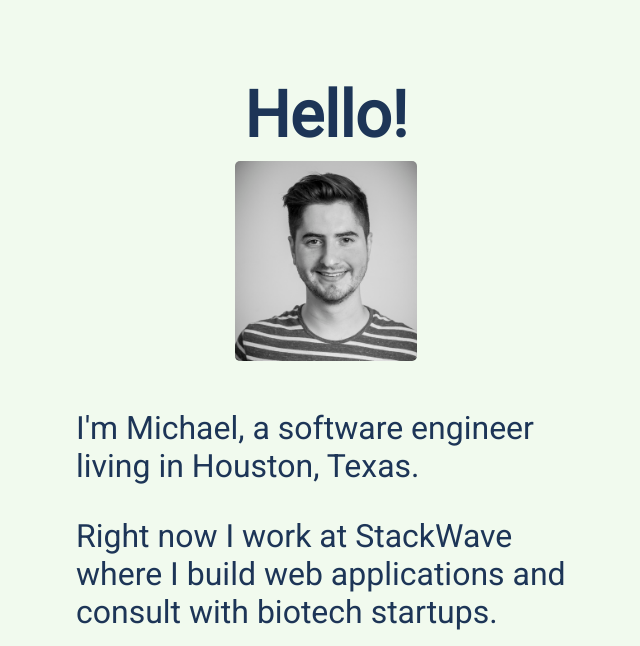
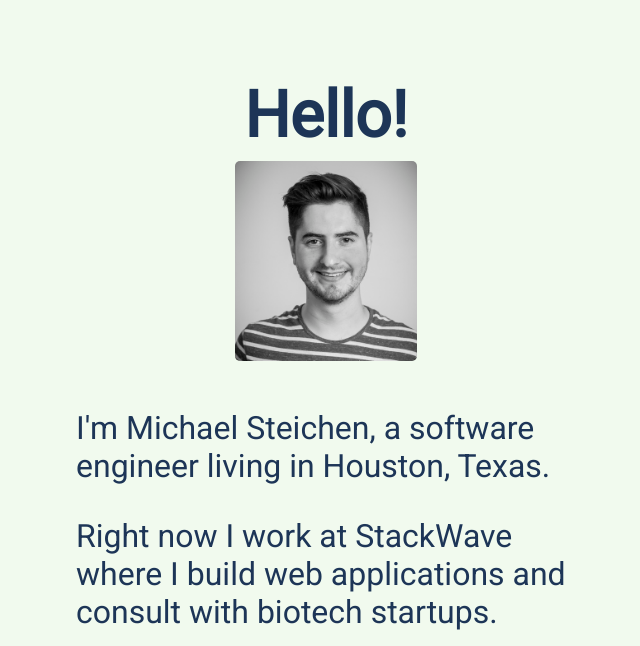
Before and after one commit to mjsteichen/mjsteichen.github.io, a Gatsby site: page / in a window 1280 px wide. Shown: the top 646 px of the page, without its empty margins (314-954 px from the left). Built offline with nearby package versions, Linux system fonts and the light colour scheme; Gatsby itself is replaced by a stand-in of ours.

Commit message:
full name

```diff
--- a/src/pages/index.js
+++ b/src/pages/index.js
@@ -16,7 +16,7 @@ export default function Home({ data }) {
         />
       </div>
       <div id="homepage--about">
-        <p>I'm Michael, a software engineer living in Houston, Texas.</p>
+        <p>I'm Michael Steichen, a software engineer living in Houston, Texas.</p>
         <p>Right now I work at StackWave where I build web applications and consult with biotech startups.</p>
       </div>
       <div id ="homepage--social">
```
